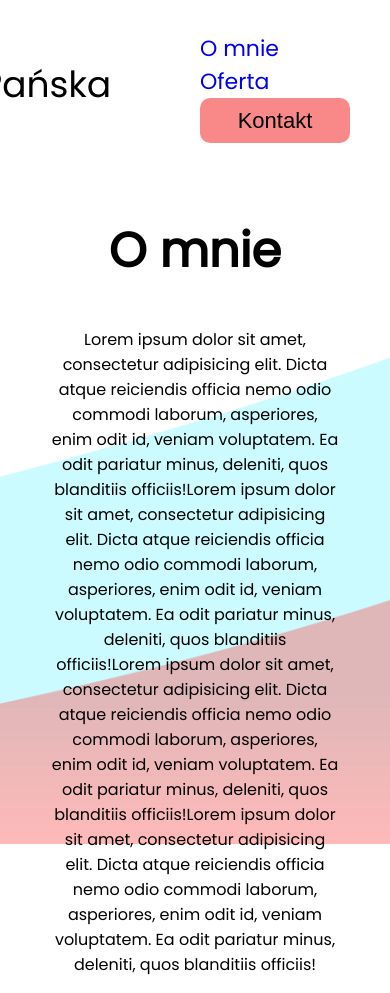
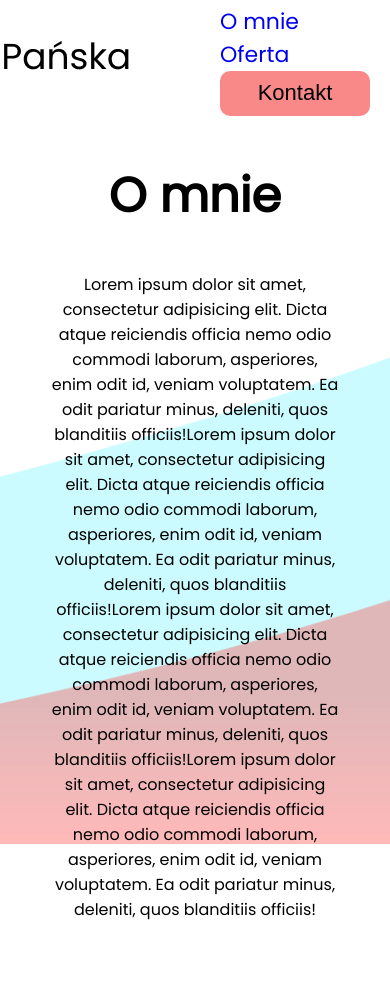
Before and after one commit to uaniakot/nikolapanskadentist.pl, a plain HTML site: page omnie.html in a window 390 px wide. After the commit the page ends 938 px from the top, so only its background shows below. Drawn offline with Linux system fonts and the light colour scheme.

Commit message:
Update style.css

```diff
--- a/style.css
+++ b/style.css
@@ -125,3 +125,18 @@ transition: all 0.4s linear;}
 .block:hover .show {display:contents;
 transition-delay: 0.6s;
 transition-timing-function: linear;}
+@media only screen and (max-width: 600px) {
+    body { width: 99%;
+        height: 100%;
+        margin: 0 auto;
+        background-size: cover;
+    }
+    header {width: 100%;
+        height: 100px;
+        position: sticky;
+}
+    .logo {width: auto;
+    height: auto;}
+    .nikol {display: none;}
+    main {width: 100%;}
+}
```
